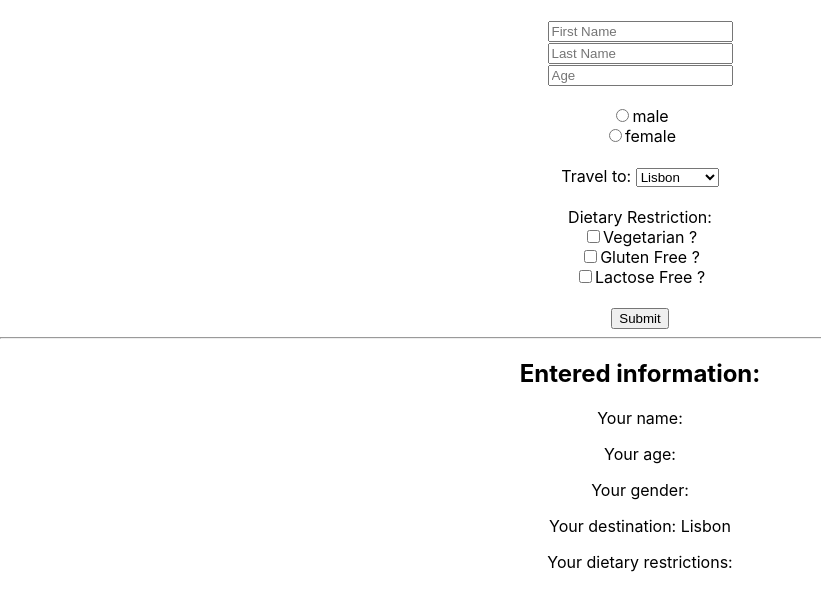
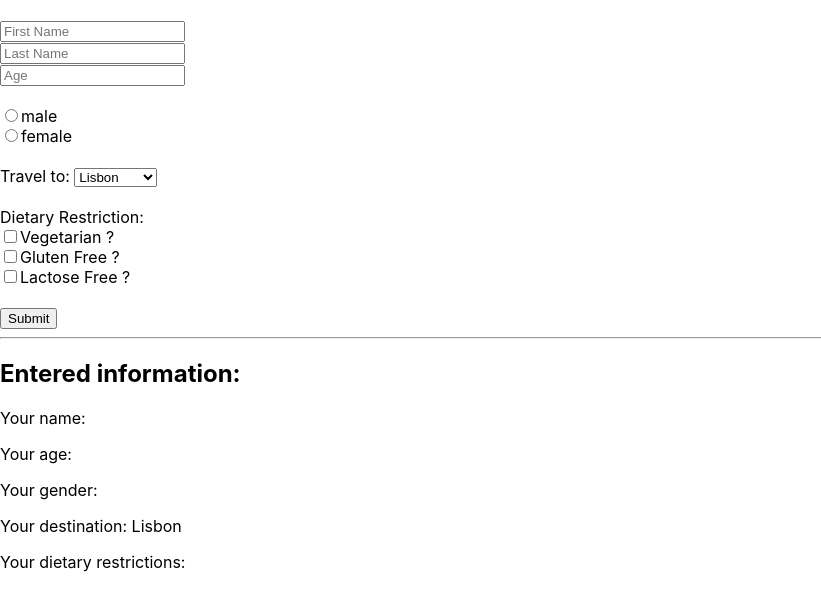
Before and after one commit to kiiramat/travelForm-react, a React (Create React App) app: page / in a window 1280 px wide. Shown: the top 610 px of the page, without its empty margins (0-821 px from the left). Built offline with nearby package versions, Linux system fonts and the light colour scheme.

Commit message:
separated code between App, FormContainer and FormComponent

```diff
--- a/src/App.js
+++ b/src/App.js
@@ -1,141 +1,10 @@
-import './App.css';
 import React from 'react';
-import InputForm from './components/InputForm';
-import RadioButtonForm from './components/RadioButtonForm';
-import SelectForm from './components/SelectForm';
-import CheckboxForm from './components/CheckboxForm';
+import FormContainer from './FormContainer';
 
-class App extends React.Component {
-  constructor() {
-    super()
-    this.state = {
-      firstName: "",
-      lastName: "",
-      age: "",
-      gender: "",
-      travelTo: "Lisbon",
-      dietaryRestrictions: {
-        isVegetarian: false,
-        isGlutenFree: false,
-        isLactoseFree: false
-      }
-    }
-    this.handleSubmit = this.handleSubmit.bind(this)
-    this.onChange = this.onChange.bind(this)
-    this.onChangedCheckbox = this.onChangedCheckbox.bind(this)
-  }
-
-  handleSubmit(event) {
-    event.preventDefault()
-    console.log("Form submitted!")
-  }
-
-  onChange(name, value) {
-    this.setState({
-      [name] : value
-    })
-  }
-
-  onChangedCheckbox(name, checked) {
-    this.setState(prevState => {
-      return {
-        dietaryRestrictions: {
-          ...prevState.dietaryRestrictions, [name] : checked
-        }
-      }
-    })
-  }
-
-  showDietaryRestrictions() {
-    const dietarykeys = Object.keys(this.state.dietaryRestrictions)
-    const dietaryRestrictions = dietarykeys
-      .filter(key => this.state.dietaryRestrictions[key] === true)
-      .map(key => key.slice(2).replace(/([a-z])([A-Z])/, '$1 $2'))
-    return dietaryRestrictions.join(", ")
-  }
-
-  render() {
-     return (
-      <div className="App">
-        <main>
-          <form onSubmit={this.handleSubmit}>
-            <br />
-            <InputForm
-              name = "firstName"
-              value = {this.state.firstName}
-              placeholder = "First Name"
-              handleChange = {this.onChange}
-            />
-            <InputForm
-              name = "lastName"
-              value = {this.state.lastName}
-              placeholder = "Last Name"
-              handleChange = {this.onChange}
-            />
-            <InputForm
-              name = "age"
-              value = {this.state.age}
-              placeholder = "Age"
-              handleChange = {this.onChange}
-            />
-            <br />
-            <RadioButtonForm
-              name = "gender"
-              value = "male"
-              checked = {this.state.gender === "male"}
-              handleChange = {this.onChange}
-            />
-            <RadioButtonForm
-              name = "gender"
-              value = "female"
-              checked = {this.state.gender === "female"}
-              handleChange = {this.onChange}
-            />
-            <br />
-            <SelectForm
-              text = "Travel to: "
-              name = "travelTo"
-              value = {this.state.travelTo}
-              handleChange = {this.onChange}
-            />
-            <br />
-            <label>Dietary Restriction: </label>
-            <CheckboxForm
-              text = "Vegetarian ?"
-              name = "isVegetarian"
-              value = {this.state.dietaryRestrictions.isVegetarian}
-              checked = {this.state.dietaryRestrictions.isVegetarian}
-              handleChange = {this.onChangedCheckbox}
-            />
-            <CheckboxForm
-              text = "Gluten Free ?"
-              name = "isGlutenFree"
-              value = {this.state.dietaryRestrictions.isGlutenFree}
-              checked = {this.state.dietaryRestrictions.isGlutenFree}
-              handleChange = {this.onChangedCheckbox}
-            />
-            <CheckboxForm
-              text = "Lactose Free ?"
-              name = "isLactoseFree"
-              value = {this.state.dietaryRestrictions.isLactoseFree}
-              checked = {this.state.dietaryRestrictions.isLactoseFree}
-              handleChange = {this.onChangedCheckbox}
-            />
-            <br />
-
-            <button>Submit</button>
-          </form>
-          <hr />
-          <h2>Entered information:</h2>
-          <p>Your name: {this.state.firstName} {this.state.lastName}</p>
-          <p>Your age: {this.state.age}</p>
-          <p>Your gender: {this.state.gender}</p>
-          <p>Your destination: {this.state.travelTo}</p>
-          <p>{`Your dietary restrictions: ${this.showDietaryRestrictions()}`}</p>
-        </main>
-      </div>
-    )
-  }
+function App() {
+  return (
+    <FormContainer />
+  )
 }
 
-export default App;
+export default App
--- /dev/null
+++ b/src/FormComponent.js
@@ -0,0 +1,90 @@
+import React from "react";
+import InputForm from './components/InputForm';
+import RadioButtonForm from './components/RadioButtonForm';
+import SelectForm from './components/SelectForm';
+import CheckboxForm from './components/CheckboxForm';
+
+function FormComponent(props) {
+  return (
+    <div className="App">
+      <main>
+        <form onSubmit={props.handleSubmit}>
+          <br />
+          <InputForm
+            name="firstName"
+            value={props.data.firstName}
+            placeholder="First Name"
+            handleChange={props.onChange}
+          />
+          <InputForm
+            name="lastName"
+            value={props.data.lastName}
+            placeholder="Last Name"
+            handleChange={props.onChange}
+          />
+          <InputForm
+            name="age"
+            value={props.data.age}
+            placeholder="Age"
+            handleChange={props.onChange}
+          />
+          <br />
+          <RadioButtonForm
+            name="gender"
+            value="male"
+            checked={props.data.gender === "male"}
+            handleChange={props.onChange}
+          />
+          <RadioButtonForm
+            name="gender"
+            value="female"
+            checked={props.data.gender === "female"}
+            handleChange={props.onChange}
+          />
+          <br />
+          <SelectForm
+            text="Travel to: "
+            name="travelTo"
+            value={props.data.travelTo}
+            handleChange={props.onChange}
+          />
+          <br />
+          <label>Dietary Restriction: </label>
+          <CheckboxForm
+            text="Vegetarian ?"
+            name="isVegetarian"
+            value={props.data.dietaryRestrictions.isVegetarian}
+            checked={props.data.dietaryRestrictions.isVegetarian}
+            handleChange={props.onChangedCheckbox}
+          />
+          <CheckboxForm
+            text="Gluten Free ?"
+            name="isGlutenFree"
+            value={props.data.dietaryRestrictions.isGlutenFree}
+            checked={props.data.dietaryRestrictions.isGlutenFree}
+            handleChange={props.onChangedCheckbox}
+          />
+          <CheckboxForm
+            text="Lactose Free ?"
+            name="isLactoseFree"
+            value={props.data.dietaryRestrictions.isLactoseFree}
+            checked={props.data.dietaryRestrictions.isLactoseFree}
+            handleChange={props.onChangedCheckbox}
+          />
+          <br />
+
+          <button>Submit</button>
+        </form>
+        <hr />
+        <h2>Entered information:</h2>
+        <p>Your name: {props.data.firstName} {props.data.lastName}</p>
+        <p>Your age: {props.data.age}</p>
+        <p>Your gender: {props.data.gender}</p>
+        <p>Your destination: {props.data.travelTo}</p>
+        <p>{`Your dietary restrictions: ${props.showDietaryRestrictions()}`}</p>
+      </main>
+    </div>
+  )
+}
+
+export default FormComponent
--- /dev/null
+++ b/src/FormContainer.js
@@ -0,0 +1,66 @@
+import React from 'react';
+import FormComponent from './FormComponent';
+
+class FormContainer extends React.Component {
+  constructor() {
+    super()
+    this.state = {
+      firstName: "",
+      lastName: "",
+      age: "",
+      gender: "",
+      travelTo: "Lisbon",
+      dietaryRestrictions: {
+        isVegetarian: false,
+        isGlutenFree: false,
+        isLactoseFree: false
+      }
+    }
+    this.onChange = this.onChange.bind(this)
+    this.onChangedCheckbox = this.onChangedCheckbox.bind(this)
+    this.showDietaryRestrictions = this.showDietaryRestrictions.bind(this)
+  }
+
+  handleSubmit(event) {
+    event.preventDefault()
+    console.log("Form submitted!")
+  }
+
+  onChange(name, value) {
+    this.setState({
+      [name]: value
+    })
+  }
+
+  onChangedCheckbox(name, checked) {
+    this.setState(prevState => {
+      return {
+        dietaryRestrictions: {
+          ...prevState.dietaryRestrictions, [name]: checked
+        }
+      }
+    })
+  }
+
+  showDietaryRestrictions() {
+    const dietarykeys = Object.keys(this.state.dietaryRestrictions)
+    const dietaryRestrictions = dietarykeys
+      .filter(key => this.state.dietaryRestrictions[key] === true)
+      .map(key => key.slice(2).replace(/([a-z])([A-Z])/, '$1 $2'))
+    return dietaryRestrictions.join(", ")
+  }
+
+  render() {
+    return (
+      <FormComponent
+        data = {this.state}
+        handleSubmit = {this.handleSubmit}
+        onChange = {this.onChange}
+        onChangedCheckbox = {this.onChangedCheckbox}
+        showDietaryRestrictions = {this.showDietaryRestrictions}
+      />
+    )
+  }
+}
+
+export default FormContainer;
```
